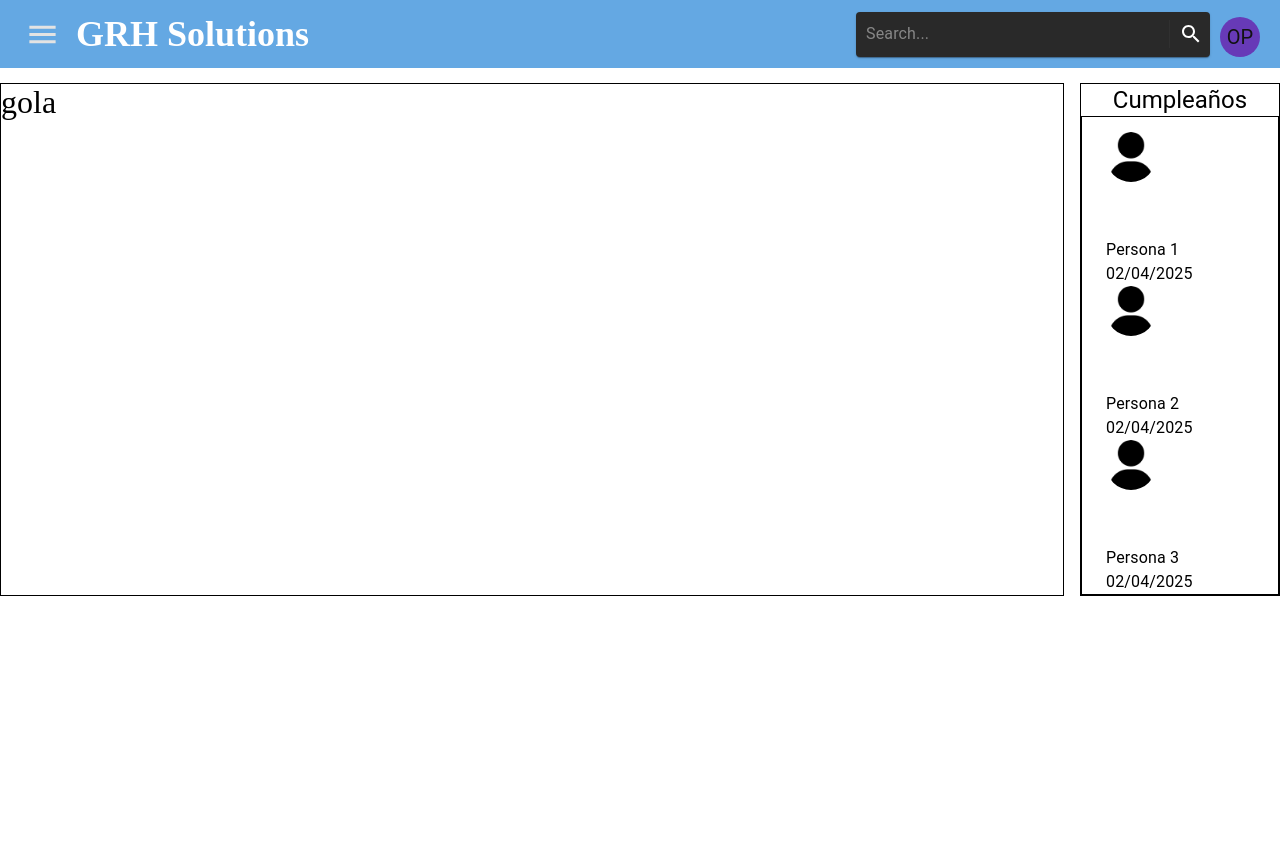
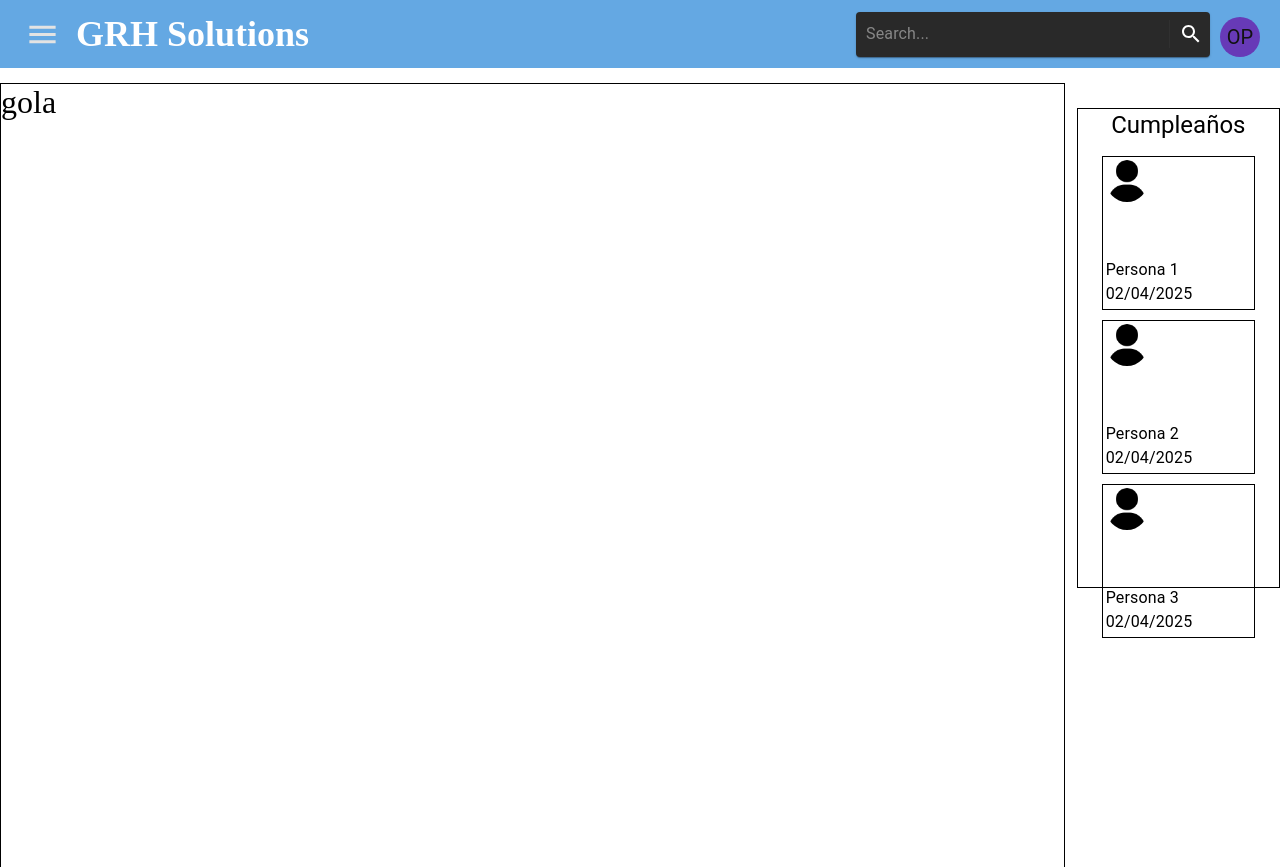
Before and after one commit to GRHsolutions/grh_solutions, a React (Vite) app in the folder Grh-Solutions/grh-solutions.client/: page /comunicados in a window 1280 px wide. Built offline with nearby package versions, Linux system fonts and the light colour scheme.

Commit message:
births mapping

```diff
--- a/Grh-Solutions/grh-solutions.client/src/components/comunicados/renderBirths.tsx
+++ b/Grh-Solutions/grh-solutions.client/src/components/comunicados/renderBirths.tsx
@@ -11,8 +11,11 @@ const RenderBirths: React.FC<RenderBirthsProps> = ({}: RenderBirthsProps) => {
   return (
     <Container
       sx={{
-        border: "1px solid black",
         paddingTop: "15px",
+        display: 'flex',
+        flexDirection: 'column',
+        gap: '10px',
+        overflowY: 'auto'
       }}
     >
       {birthdays.map((birthday: Birthday) => (
@@ -22,14 +25,16 @@ const RenderBirths: React.FC<RenderBirthsProps> = ({}: RenderBirthsProps) => {
           key={birthday.id}
           spacing={7}
           alignItems={"center"}
+          border={'1px solid black'}
+          padding={'3px'}
         >
           <Grid2 size={3}>
             <Box
               sx={{
                 borderRadius: "50%",
                 overflow: "hidden",
-                width: "50px",
-                height: "50px",
+                width: "42px",
+                height: "42px",
               }}
             >
               <img
--- a/Grh-Solutions/grh-solutions.client/src/components/comunicados/screen.tsx
+++ b/Grh-Solutions/grh-solutions.client/src/components/comunicados/screen.tsx
@@ -9,8 +9,9 @@ const Screen: React.FC = ({
   return (
     <Grid2
       container
-      spacing={2}
+      spacing={1.5}
       width={"100rem"}
+      height={'100%'}
     >
       <Grid2
         size={10}
@@ -24,6 +25,8 @@ const Screen: React.FC = ({
         size={2}
         sx={{
           border: "1px solid black",
+          height: '60vh',
+          marginTop: '25px'
         }}
       >
         <Typography variant="h5" display={"flex"} justifyContent={"center"}>Cumpleaños</Typography>
```
